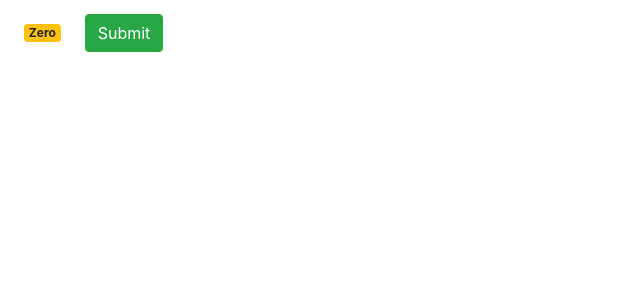
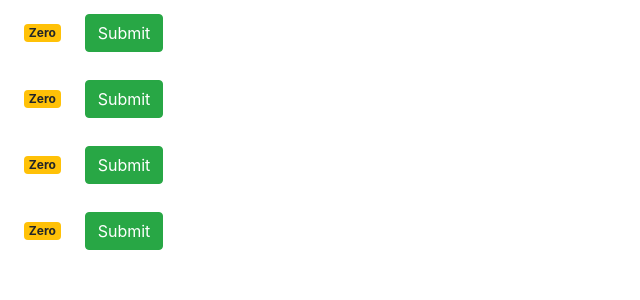
Before and after one commit to md-golamrabbani/react-js-for-beginner, a React (Create React App) app: page / in a window 1280 px wide. Shown: the top 300 px of the page, without its empty margins (0-640 px from the left). Built offline with nearby package versions, Linux system fonts and the light colour scheme.

Commit message:
Counter passing data

```diff
--- a/src/component/counter.jsx
+++ b/src/component/counter.jsx
@@ -5,17 +5,21 @@ class Counter extends Component {
     count: 0
   };
 
-  handleCount = () => {
+  handleCount = product => {
+    console.log(product);
     this.setState({
-        count: this.state.count + 1
+      count: this.state.count + 1
     });
-  }
+  };
 
   render() {
     return (
       <div>
         <span className={this.getBadgeClasses()}>{this.formateCount()}</span>
-        <button onClick={this.handleCount} className="btn btn-success">
+        <button
+          onClick={(product) => this.handleCount(product)}
+          className="btn btn-success"
+        >
           Submit
         </button>
       </div>
--- /dev/null
+++ b/src/component/counters.jsx
@@ -0,0 +1,22 @@
+import React, { Component } from "react";
+import Counter from "./counter";
+
+class Counters extends Component {
+  state = {
+      counters: [
+          { id: 1, value:0 },
+          { id: 2, value:0 },
+          { id: 3, value:0 },
+          { id: 4, value:0 }
+      ]
+  };
+  render() {
+    return (
+      <div>
+          {this.state.counters.map(counter => <Counter key={counter.id} />)}
+      </div>
+    );
+  }
+}
+
+export default Counters;
--- a/src/index.js
+++ b/src/index.js
@@ -4,9 +4,9 @@ import './index.css';
 //import App from './App';
 import * as serviceWorker from './serviceWorker';
 import "bootstrap/dist/css/bootstrap.css";
-import Counter from "./component/counter";
+import Counters from "./component/counters";
 
-ReactDOM.render(<Counter />, document.getElementById('root'));
+ReactDOM.render(<Counters />, document.getElementById('root'));
 
 // If you want your app to work offline and load faster, you can change
 // unregister() to register() below. Note this comes with some pitfalls.
```
